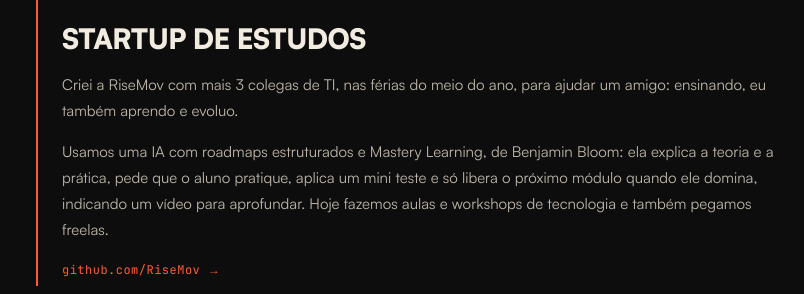
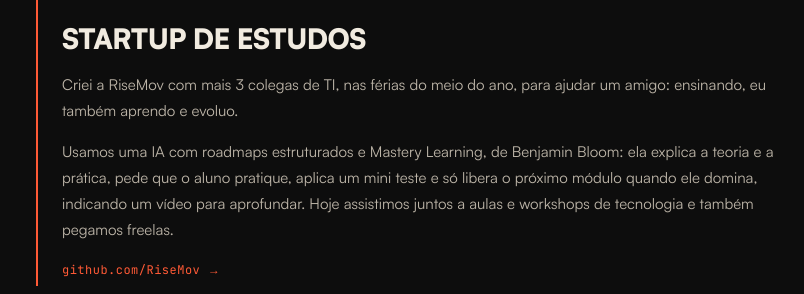
Before and after one commit to dutrathiagodev/portifolio, a Next.js app: page /sobre in a window 1280 px wide. Shown: the part 1720-2014 px from the top of the page, without its empty margins (20-824 px from the left). Built offline with nearby package versions, Linux system fonts and the light colour scheme; no server answers.

Commit message:
fix(sobre): ajusta o texto das aulas e workshops da RiseMov

```diff
--- a/src/content/sobre.ts
+++ b/src/content/sobre.ts
@@ -49,7 +49,7 @@ export const aboutContent: AboutContent = {
     name: "Startup de estudos",
     paragraphs: [
       "Criei a RiseMov com mais 3 colegas de TI, nas férias do meio do ano, para ajudar um amigo: ensinando, eu também aprendo e evoluo.",
-      "Usamos uma IA com roadmaps estruturados e Mastery Learning, de Benjamin Bloom: ela explica a teoria e a prática, pede que o aluno pratique, aplica um mini teste e só libera o próximo módulo quando ele domina, indicando um vídeo para aprofundar. Hoje fazemos aulas e workshops de tecnologia e também pegamos freelas.",
+      "Usamos uma IA com roadmaps estruturados e Mastery Learning, de Benjamin Bloom: ela explica a teoria e a prática, pede que o aluno pratique, aplica um mini teste e só libera o próximo módulo quando ele domina, indicando um vídeo para aprofundar. Hoje assistimos juntos a aulas e workshops de tecnologia e também pegamos freelas.",
     ],
     links: [{ label: "github.com/RiseMov", href: "https://github.com/RiseMov" }],
   },
```
